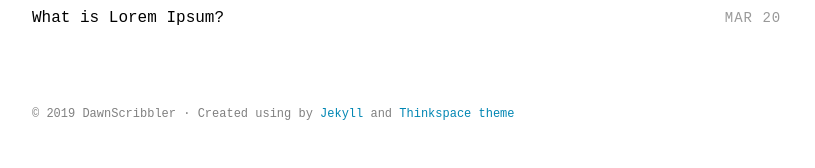
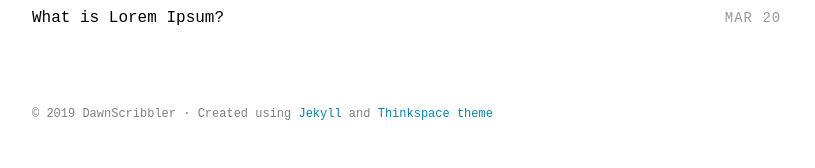
Before and after one commit to soulatcrossroad/dawnscribbler.github.io, a Jekyll site: the page built from index.html, in a window 1280 px wide. Shown: the part 922-1090 px from the top of the page, without its empty margins (232-1047 px from the left). Built offline with Jekyll 4.4.1, drawn with Linux system fonts in a browser that asks for light colours; some web fonts are replaced.

Commit message:
Update footer.html

```diff
--- a/_includes/footer.html
+++ b/_includes/footer.html
@@ -1,5 +1,5 @@
 <footer class="site-footer">
   <div class="container">
-    <small class="block">&copy; {{ site.time | date: '%Y' }} DawnScribbler &middot; Created using by <a href="https://jekyllrb.com/">Jekyll</a> and <a href="https://github.com/heiswayi/thinkspace">Thinkspace theme</a></small>
+    <small class="block">&copy; {{ site.time | date: '%Y' }} DawnScribbler &middot; Created using <a href="https://jekyllrb.com/">Jekyll</a> and <a href="https://github.com/heiswayi/thinkspace">Thinkspace theme</a></small>
   </div>
 </footer>
```
